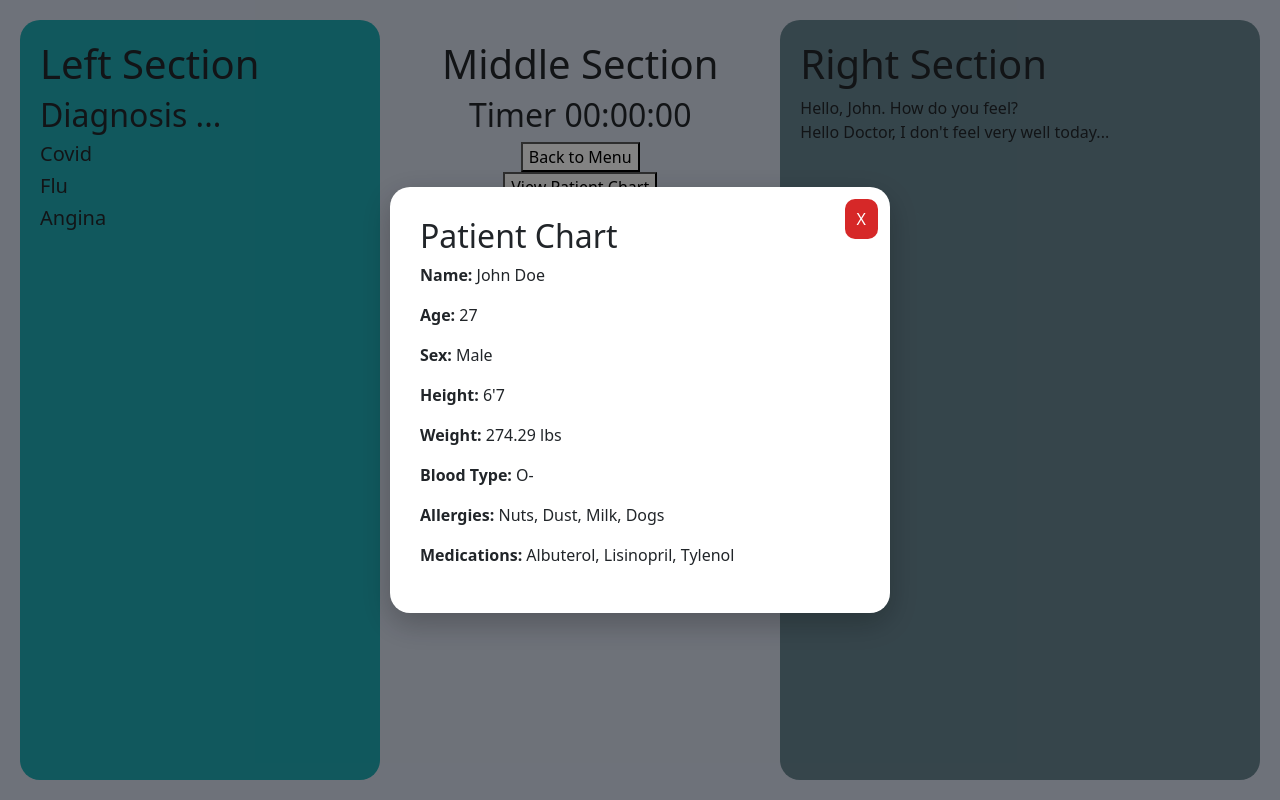
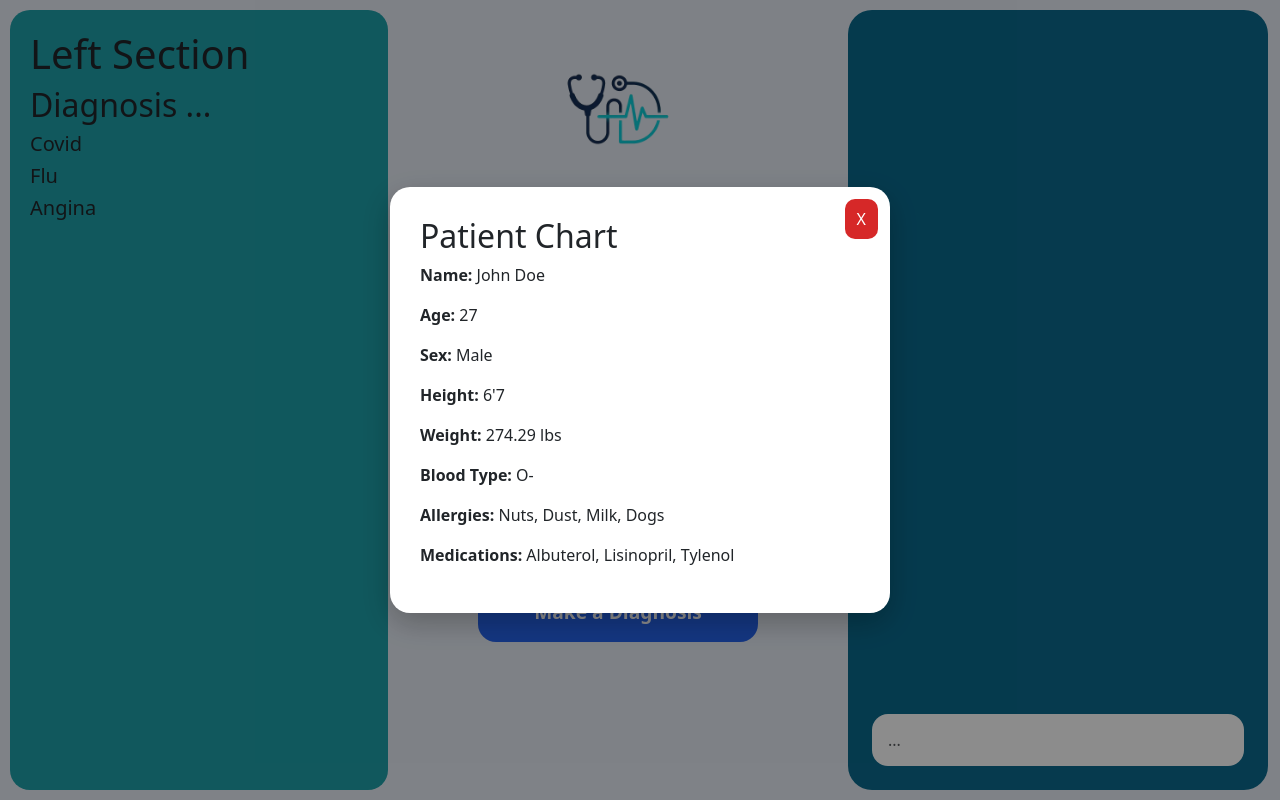
Before and after one commit to eddie-reyes/dtt, a React (Vite) app: page /practice in a window 1280 px wide. Both pictures are taken after a click on the button "View Patient Chart". Built offline with nearby package versions, Linux system fonts and the light colour scheme.

Commit message:
update practice session UI

```diff
--- a/src/App.jsx
+++ b/src/App.jsx
@@ -7,7 +7,7 @@ import LogInPage from './pages/LoginPage.jsx';
 import MenuPage from './pages/MenuPage.jsx';
 import HistoryPage from './pages/HistoryPage.jsx';
 import Details from './components/History/Details.jsx';
-import PracticeSession from './pages/PracticeSessionPage.jsx';
+import PracticeSession from './components/PracticeSession/PracticeSessionPage.jsx';
 
 
 function App() {
--- /dev/null
+++ b/src/components/PracticeSession/PracticeSessionPage.jsx
@@ -0,0 +1,112 @@
+import styles from "./PracticeSessionPage.module.css";
+import { Link } from "react-router-dom";
+import { useState } from "react";
+
+export default function PracticeSession() {
+  const [showPatientChart, setShowPatientChart] = useState(false);
+
+  return (
+    <div className={`container-fluid ${styles.practicePage}`}>
+      <div className={styles.leftPanel}>
+        <h1>Left Section</h1>
+        <h2>Diagnosis ...</h2>
+        {/* Placeholder for Diagnosis */}
+        <h5>Covid</h5>
+        <h5>Flu</h5>
+        <h5>Angina</h5>
+      </div>
+
+      <div className="col-md-4">
+        <div className={`${styles.middlePanel} h-100 p-4`}>
+          <div className={styles.middlePanel}>
+            {/* Logo */}
+            <div className={`text-center ${styles.logoWrapper}`}>
+              <img
+                src="src/assets/logo.png"
+                alt="logo"
+                className={styles.logo}
+              />
+            </div>
+
+            {/* Timer - PlaceHolder at the moment */}
+            <h2 className={`text-center mb-4 ${styles.timer}`}>
+              Timer 00:00:00
+            </h2>
+            {/* Buttons */}
+            <div className="d-flex flex-column align-items-center gap-5">
+              <Link to="/menu" className={`btn ${styles.mainButton}`}>
+                Back to Menu
+              </Link>
+              <button
+                className={`btn ${styles.mainButton}`}
+                onClick={() => setShowPatientChart(true)}
+              >
+                View Patient Chart
+              </button>
+              <button className={`btn ${styles.mainButton}`}>Notes</button>
+              <button className={`btn ${styles.mainButtonPrimary}`}>
+                Make a Diagnosis
+              </button>
+            </div>
+          </div>
+        </div>
+      </div>
+
+      {showPatientChart && (
+        <div className={styles.modalOverlay}>
+          <div className={styles.modalBox}>
+            <button
+              className={styles.closeButton}
+              onClick={() => setShowPatientChart(false)}
+            >
+              X
+            </button>
+
+            <h2>Patient Chart</h2>
+            <p>
+              <strong>Name:</strong> John Doe
+            </p>
+            <p>
+              <strong>Age:</strong> 27
+            </p>
+            <p>
+              <strong>Sex:</strong> Male
+            </p>
+            <p>
+              <strong>Height:</strong> 6'7
+            </p>
+            <p>
+              <strong>Weight:</strong> 274.29 lbs
+            </p>
+            <p>
+              <strong>Blood Type:</strong> O-
+            </p>
+            <p>
+              <strong>Allergies:</strong> Nuts, Dust, Milk, Dogs
+            </p>
+            <p>
+              <strong>Medications:</strong> Albuterol, Lisinopril, Tylenol
+            </p>
+          </div>
+        </div>
+      )}
+
+      <div className="col-md-4">
+        <div className={`${styles.rightPanel} h-100 p-4`}>
+          <div className={styles.chatArea}></div>
+          {/* <h1>Right Section</h1> */}
+          {/* Placeholders for Chat */}
+          {/* <div>Hello, John. How do you feel?</div>
+            <div>Hello Doctor, I don't feel very well today...</div> */}
+          <div className={styles.inputWrapper}>
+            <input
+              type="text"
+              className={`form-control ${styles.chatInput}`}
+              placeholder="..."
+            />
+          </div>
+        </div>
+      </div>
+    </div>
+  );
+}
--- /dev/null
+++ b/src/components/PracticeSession/PracticeSessionPage.module.css
@@ -0,0 +1,144 @@
+.practicePage {
+  /* this two most likely to remove */
+  display: flex;
+  gap: 20px;
+
+  padding: 10px;
+  min-height: 100vh;
+  background: #e6ecf5;
+  box-sizing: border-box;
+}
+
+/* most likely dont need */
+.leftPanel,
+.middlePanel,
+.rightPanel {
+  box-sizing: border-box;
+}
+
+.leftPanel {
+  width: 30%;
+  background: #1ea0a9;
+  border-radius: 20px;
+  padding: 20px;
+}
+
+.middlePanel {
+  /* width: 30%; */
+  display: flex;
+  flex-direction: column;
+  justify-content: flex-start;
+  padding: 20px;
+}
+
+.logoWrapper {
+  /* margin-top: 10px; */
+  margin-bottom: 25px;
+}
+
+.logo {
+  width: 110px;
+  height: auto;
+}
+
+.timer {
+  font-size: 2.2rem;
+  font-weight: 700;
+  color: #0b6a8d;
+}
+.mainButton {
+  background: #0b6a8d;
+  color: white;
+  border: none;
+  border-radius: 18px;
+  padding: 16px 22px;
+  width: 280px;
+  font-size: 1.2rem;
+  font-weight: 600;
+}
+
+.mainButton:hover {
+  background: #095774;
+  color: white;
+}
+
+.mainButtonPrimary {
+  background: #2563eb;
+  color: white;
+  border: none;
+  border-radius: 18px;
+  padding: 16px 22px;
+  width: 280px;
+  font-size: 1.2rem;
+  font-weight: 700;
+}
+
+.mainButtonPrimary:hover {
+  background: #1e4fd1;
+}
+
+.rightPanel {
+  /* width: 40%; */
+  background: #0a6a8d;
+  border-radius: 24px;
+  color: white;
+  display: flex;
+  flex-direction: column;
+  min-height: 80vh;
+}
+
+.chatArea {
+  flex: 1;
+}
+
+.inputWrapper {
+  margin-top: auto;
+  padding-top: 20px;
+}
+
+.chatInput {
+  border-radius: 16px;
+  border: none;
+  padding: 14px 16px;
+  font-size: 1rem;
+}
+
+.chatInput:focus {
+  box-shadow: 0 0 0 0.2rem rgba(11, 106, 141, 0.25);
+  border: none;
+}
+
+.modalOverlay {
+  position: fixed;
+  top: 0;
+  left: 0;
+  width: 100%;
+  height: 100%;
+  background: rgba(0, 0, 0, 0.45);
+  display: flex;
+  justify-content: center;
+  align-items: center;
+  z-index: 1000;
+}
+
+.modalBox {
+  position: relative;
+  background: white;
+  width: 500px;
+  max-width: 90%;
+  padding: 30px;
+  border-radius: 20px;
+  box-shadow: 0 10px 30px rgba(0, 0, 0, 0.25);
+}
+
+.closeButton {
+  position: absolute;
+  top: 12px;
+  right: 12px;
+  border: none;
+  background: #d62828;
+  color: white;
+  border-radius: 10px;
+  padding: 8px 12px;
+  cursor: pointer;
+}
--- a/src/pages/PracticeSessionPage.jsx
+++ /dev/null
@@ -1,72 +0,0 @@
-import styles from "./PracticeSessionPage.module.css";
-import { Link } from "react-router-dom";
-import { useState } from "react";
-
-export default function PracticeSession() {
-  const [showPatientChart, setShowPatientChart] = useState(false);
-
-  return (
-    <div className={styles.practicePage}>
-      <div className={styles.leftPanel}>
-        <h1>Left Section</h1>
-        <h2>Diagnosis ...</h2>
-        {/* Placeholder for Diagnosis */}
-        <h5>Covid</h5>
-        <h5>Flu</h5>
-        <h5>Angina</h5>
-</div>
-        <div className={styles.middlePanel}>
-          <h1>Middle Section</h1>
-          {/* Timer-PlaceHolder at the moment */}
-          <h2>Timer 00:00:00</h2>
-          <Link to="/menu">
-            <button>Back to Menu</button>
-          </Link>
-
-          <button onClick={() => setShowPatientChart(true)}>
-            View Patient Chart
-          </button>
-          <button>Notes</button>
-          <button>Make a Diagnosis</button>
-        </div>
-
-{showPatientChart && (
-  <div className={styles.modalOverlay}>
-    <div className={styles.modalBox}>
-      <button
-        className={styles.closeButton}
-        onClick={() => setShowPatientChart(false)}
-      >
-        X
-      </button>
-
-      <h2>Patient Chart</h2>
-      <p><strong>Name:</strong> John Doe</p>
-      <p><strong>Age:</strong> 27</p>
-      <p><strong>Sex:</strong> Male</p>
-      <p><strong>Height:</strong> 6'7</p>
-      <p><strong>Weight:</strong> 274.29 lbs</p>
-      <p><strong>Blood Type:</strong> O-</p>
-      <p><strong>Allergies:</strong> Nuts, Dust, Milk, Dogs</p>
-      <p><strong>Medications:</strong> Albuterol, Lisinopril, Tylenol</p>
-    </div>
-  </div>
-)}
-
-        <div className={styles.rightPanel}>
-          <h1>Right Section</h1>
-          {/* Placeholders for Chat */}
-          <div>Hello, John. How do you feel?</div>
-          <div>Hello Doctor, I don't feel very well today...</div>
-        </div>
-
-
-      {/* {showPatientChart && (
-			<div>
-				<h3>Chart</h3>
-
-			</div>
-			)} */}
-    </div>
-  );
-}
--- a/src/pages/PracticeSessionPage.module.css
+++ /dev/null
@@ -1,73 +0,0 @@
-.practicePage {
-  display: flex;
-  gap: 20px;
-  padding: 20px;
-  min-height: 100vh;
-  background: #c8cfdd;
-  box-sizing: border-box;
-}
-
-.leftPanel,
-.middlePanel,
-.rightPanel {
-  box-sizing: border-box;
-}
-
-.leftPanel {
-  width: 30%;
-  background: #1ea0a9;
-  border-radius: 20px;
-  padding: 20px;
-}
-
-.middlePanel {
-  width: 30%;
-  display: flex;
-  flex-direction: column;
-  align-items: center;
-  padding: 20px;
-}
-
-.rightPanel {
-  width: 40%;
-  background: #627e89;
-  border-radius: 20px;
-  padding: 20px;
-  display: flex;
-  flex-direction: column;
-}
-
-.modalOverlay {
-  position: fixed;
-  top: 0;
-  left: 0;
-  width: 100%;
-  height: 100%;
-  background: rgba(0, 0, 0, 0.45);
-  display: flex;
-  justify-content: center;
-  align-items: center;
-  z-index: 1000;
-}
-
-.modalBox {
-  position: relative;
-  background: white;
-  width: 500px;
-  max-width: 90%;
-  padding: 30px;
-  border-radius: 20px;
-  box-shadow: 0 10px 30px rgba(0, 0, 0, 0.25);
-}
-
-.closeButton {
-  position: absolute;
-  top: 12px;
-  right: 12px;
-  border: none;
-  background: #d62828;
-  color: white;
-  border-radius: 10px;
-  padding: 8px 12px;
-  cursor: pointer;
-}
```
